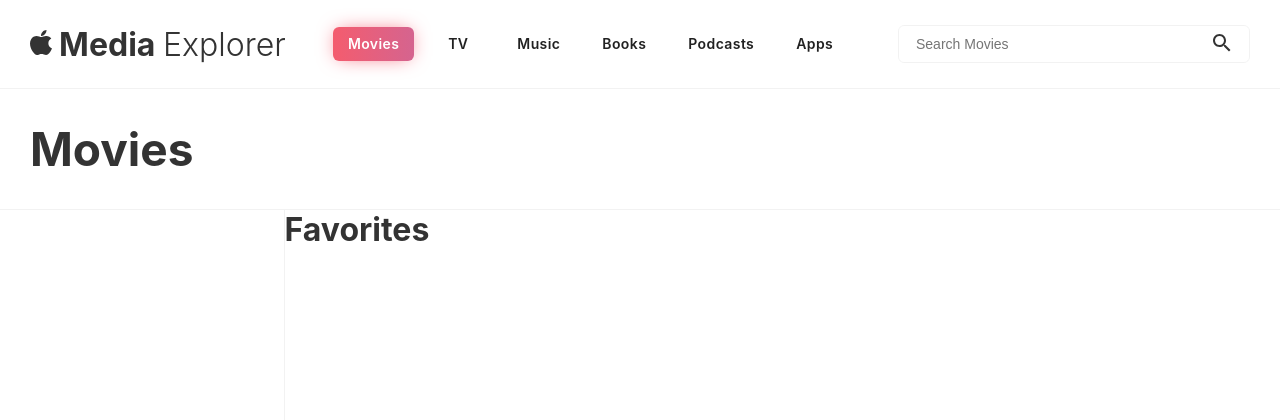
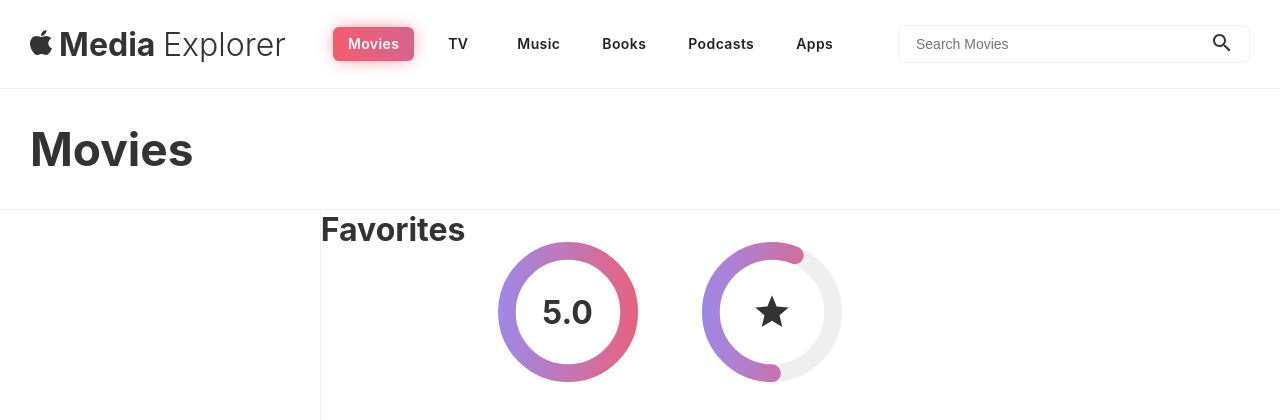
Before and after one commit to Mitchures/apple-media-explorer, a React (Create React App) app: page / in a window 1280 px wide. Shown: the top 420 px of the page. Built offline with nearby package versions, Linux system fonts and the light colour scheme.

Commit message:
added progress ring in favorites component for later

```diff
--- a/src/components/Favorites.css
+++ b/src/components/Favorites.css
@@ -0,0 +1,85 @@
+.favorites {
+  display: flex;
+  flex: 0.75;
+  overflow-y: scroll;
+}
+
+.progress__ring {
+  margin: 2rem;
+  position: relative;
+  height: 140px;
+  width: 140px;
+}
+
+.progress__ring > .MuiSvgIcon-root {
+  z-index: 2;
+  position: absolute;
+  left: 0;
+  right: 0;
+  margin: auto;
+  display: block;
+  top: 0;
+  bottom: 0;
+  font-size: 40px;
+}
+
+.progress__ring > h1 {
+  z-index: 2;
+  font-size: 32px;
+  position: absolute;
+  top: 0;
+  width: 100%;
+  height: 100%;
+  display: flex;
+  align-items: center; /** Y-axis align **/
+  justify-content: center; /** X-axis align **/
+}
+
+.chart {
+  z-index: 1;
+  -webkit-transform: rotate(-269.9deg);
+  transform: rotate(-270deg);
+}
+
+.foo {
+  stroke-dasharray: 310;
+  stroke-dashoffset: 150;
+  /* animation: dash 1.5s linear forwards; */
+}
+
+.foo2 {
+  stroke-dasharray: 310;
+  stroke-dashoffset: 0;
+  /* animation: dash 1.5s linear forwards; */
+}
+
+@media (prefers-color-scheme: dark) {
+  .gray {
+    stroke: #1f1f1f;
+  }
+}
+
+@keyframes show100 {
+  from {
+    stroke-dashoffset: 537;
+  }
+
+  to {
+    stroke-dashoffset: 0;
+  }
+}
+
+@keyframes rotmovement {
+  from {
+    transform: rotate(0deg);
+  }
+  to {
+    transform: rotate(360deg);
+  }
+}
+
+@keyframes dash {
+  to {
+    stroke-dashoffset: 150;
+  }
+}
--- a/src/components/Favorites.tsx
+++ b/src/components/Favorites.tsx
@@ -1,10 +1,101 @@
 import React from 'react';
 import './Favorites.css';
+import { Star } from '@material-ui/icons';
 
-const Favorites = () => {
+const Favorites: React.FC = () => {
   return (
     <div className="favorites">
       <h1>Favorites</h1>
+      <div className="progress__ring">
+        <h1>5.0</h1>
+        <svg className="chart" viewBox="0 0 104.2 104.2">
+          <defs>
+            <linearGradient id="a">
+              <stop offset="0" stopColor="#f45c6e" />
+              <stop offset="1" stopColor="#9e88e7" />
+            </linearGradient>
+            <linearGradient
+              id="b"
+              x1="-47.1"
+              x2="-47.1"
+              y1="63.4"
+              y2="183.5"
+              xlinkHref="#a"
+              gradientUnits="userSpaceOnUse"
+            />
+          </defs>
+          <g
+            fill="none"
+            strokeWidth="13.2"
+            strokeDashoffset="16.4"
+            transform="translate(101.07 -80.306) "
+            strokeLinecap="round"
+            strokeLinejoin="round"
+          >
+            <circle
+              className="gray"
+              cx="-48.9"
+              cy="132.4"
+              r="45.5"
+              stroke="#efefef"
+              paintOrder="markers fill stroke"
+            />
+            <circle
+              className="foo2"
+              cx="-48.9"
+              cy="132.4"
+              r="45.5"
+              stroke="url(#b)"
+              paintOrder="markers fill stroke"
+            />
+          </g>
+        </svg>
+      </div>
+      <div className="progress__ring">
+        <Star />
+        <svg className="chart" viewBox="0 0 104.2 104.2">
+          <defs>
+            <linearGradient id="a">
+              <stop offset="0" stopColor="#f45c6e" />
+              <stop offset="1" stopColor="#9e88e7" />
+            </linearGradient>
+            <linearGradient
+              id="b"
+              x1="-47.1"
+              x2="-47.1"
+              y1="63.4"
+              y2="183.5"
+              xlinkHref="#a"
+              gradientUnits="userSpaceOnUse"
+            />
+          </defs>
+          <g
+            fill="none"
+            strokeWidth="13.2"
+            strokeDashoffset="16.4"
+            transform="translate(101.07 -80.306) "
+            strokeLinecap="round"
+            strokeLinejoin="round"
+          >
+            <circle
+              className="gray"
+              cx="-48.9"
+              cy="132.4"
+              r="45.5"
+              stroke="#efefef"
+              paintOrder="markers fill stroke"
+            />
+            <circle
+              className="foo"
+              cx="-48.9"
+              cy="132.4"
+              r="45.5"
+              stroke="url(#b)"
+              paintOrder="markers fill stroke"
+            />
+          </g>
+        </svg>
+      </div>
     </div>
   );
 };
--- a/src/components/Header.css
+++ b/src/components/Header.css
@@ -56,6 +56,7 @@
 @media (prefers-color-scheme: dark) {
   .header {
     border: none;
+    background-color: rgba(30, 30, 30, 0.75);
     border-bottom: 1px solid rgba(255, 255, 255, 0.15);
   }
 
--- a/src/components/Media.tsx
+++ b/src/components/Media.tsx
@@ -2,7 +2,7 @@
 import './Media.css';
 import { useStateValue } from 'context';
 
-const Media = () => {
+const Media: React.FC = () => {
   const [{ data }, dispatch] = useStateValue();
 
   return (
--- a/src/components/Sidebar.tsx
+++ b/src/components/Sidebar.tsx
@@ -3,7 +3,7 @@
 import { Button } from '@material-ui/core';
 import { useStateValue } from 'context';
 
-const Sidebar = () => {
+const Sidebar: React.FC = () => {
   const [{ data, selected }, dispatch] = useStateValue();
 
   return (
--- a/src/components/Subheader.tsx
+++ b/src/components/Subheader.tsx
@@ -2,7 +2,7 @@
 import './Subheader.css';
 import { useStateValue } from 'context';
 
-const Subheader = () => {
+const Subheader: React.FC = () => {
   const [{ entity }] = useStateValue();
 
   return (
```
